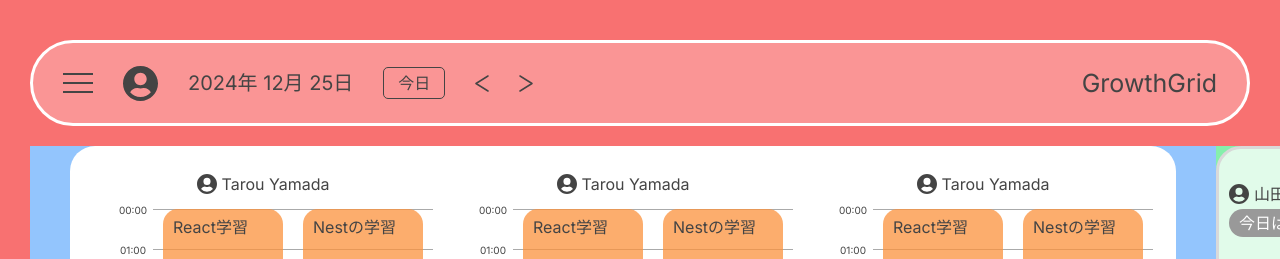
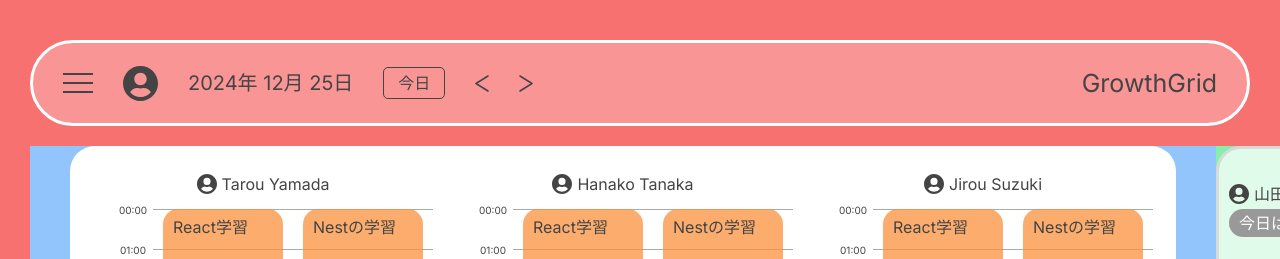
Before and after one commit to tuyotuyo-engineer/prj-calendar, a Next.js app in the folder frontend/: page /calendar in a window 1280 px wide. Shown: the top 259 px of the page. Built offline with nearby package versions, Linux system fonts and the light colour scheme.

Commit message:
♻️ コンポーネントの粒度修正

```diff
--- a/frontend/src/features/calendar/Schedule.tsx
+++ b/frontend/src/features/calendar/Schedule.tsx
@@ -1,12 +1,24 @@
-import { UserSchedule } from './components/UserSchedule';
+import { UserSchedule } from './components/organisms/UserSchedule';
+
+// 以下モックデータ
+const USERS_SCHEDULE1 = {
+  userName: 'Tarou Yamada',
+};
+const USERS_SCHEDULE2 = {
+  userName: 'Hanako Tanaka',
+};
+const USERS_SCHEDULE3 = {
+  userName: 'Jirou Suzuki',
+};
+const SCHEDULE_DATA = [USERS_SCHEDULE1, USERS_SCHEDULE2, USERS_SCHEDULE3];
 
 export const Schedule = () => {
   return (
     <div className='w-full h-full min-w-[40rem] border-[0.3rem] rounded-[2.5rem] border-white/75 flex flex-col justify-center items-center bg-white overflow-y-scroll p-8'>
       <div className='flex gap-24 px-8 overflow-x-scroll'>
-        <UserSchedule />
-        <UserSchedule />
-        <UserSchedule />
+        {SCHEDULE_DATA.map((userSchedule, index) => (
+          <UserSchedule key={index} userName={userSchedule.userName} />
+        ))}
       </div>
     </div>
   );
--- a/frontend/src/features/calendar/components/UserSchedule.tsx
+++ /dev/null
@@ -1,13 +0,0 @@
-import { UserHead } from "@/components/molecules/UserHead";
-import { TimeLine } from "./TimeLine";
-
-export const UserSchedule = () => {
-  return (
-    <div className="flex flex-col w-[30rem]">
-      <div className='flex justify-center mb-[1rem]'>
-        <UserHead userName={'Tarou Yamada'} />
-      </div>
-      <TimeLine />
-    </div>
-  );
-};
--- a/frontend/src/features/calendar/components/Tasks.tsx
+++ b/frontend/src/features/calendar/components/atoms/Tasks.tsx
@@ -1,4 +1,4 @@
-import { TasksProps } from '../types';
+import { TasksProps } from '../../types';
 
 export const Tasks = ({ taskTitle }: TasksProps) => {
   return (
--- a/frontend/src/features/calendar/components/TimeLine.tsx
+++ b/frontend/src/features/calendar/components/molecule.tsx/TimeLine.tsx
@@ -1,4 +1,4 @@
-import { Tasks } from './Tasks';
+import { Tasks } from '../atoms/Tasks';
 
 // 時間軸のリストを作成する関数
 function createTimesList() {
--- /dev/null
+++ b/frontend/src/features/calendar/components/organisms/UserSchedule.tsx
@@ -0,0 +1,14 @@
+import { UserHead } from '@/components/molecules/UserHead';
+import { TimeLine } from '../molecule.tsx/TimeLine';
+import { UserScheduleProps } from '../../types';
+
+export const UserSchedule = ({ userName }: UserScheduleProps) => {
+  return (
+    <div className='flex flex-col w-[30rem]'>
+      <div className='flex justify-center mb-[1rem]'>
+        <UserHead userName={userName} />
+      </div>
+      <TimeLine />
+    </div>
+  );
+};
--- a/frontend/src/features/calendar/types.ts
+++ b/frontend/src/features/calendar/types.ts
@@ -1,3 +1,7 @@
 export type TasksProps = {
   taskTitle: string;
 };
+
+ export type UserScheduleProps = {
+  userName: string;
+}
```
Also changed, not shown: frontend/src/features/calendar/components/index.tsx (deleted).
